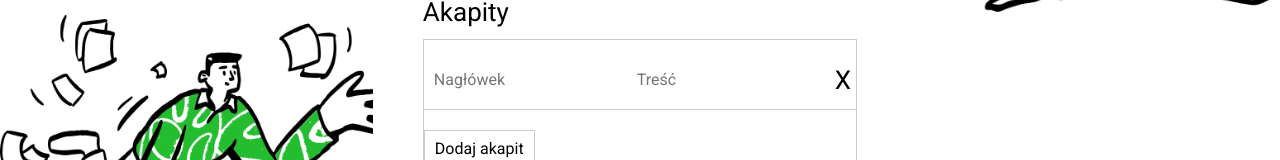
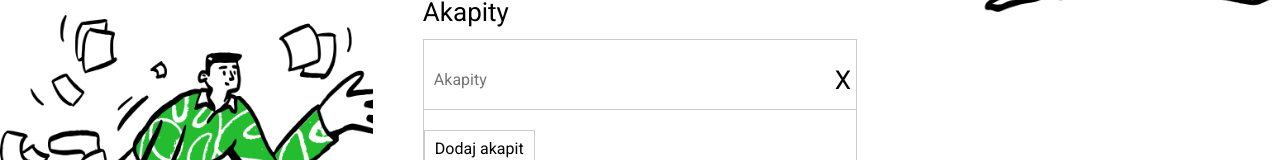
Before and after one commit to inzynieria-oprogramownia/inzynierka-oprogramownia, a React (Vite) app: page /addPost in a window 1280 px wide. Shown: the part 449-609 px from the top of the page. Built offline with nearby package versions, Linux system fonts and the light colour scheme; a web font is replaced by a local one.

Commit message:
connect adding form api

```diff
--- a/src/components/parts/AddingForm.jsx
+++ b/src/components/parts/AddingForm.jsx
@@ -4,20 +4,25 @@
 /* eslint-disable react/no-array-index-key */
 /* eslint-disable jsx-a11y/label-has-associated-control */
 import React, { useState } from 'react'
+import { useSelector } from 'react-redux'
+import axios from 'axios'
 import Select from 'react-select'
 import Input from './Input'
 import '../../styles/AddingForm.css'
 
 const AddingForm = ({ type }) => {
+  const userID = useSelector((state) => state.person.id)
+
   const [formData, setFormData] = useState({
+    userID,
     title: '',
     image: '',
-    recipe: null,
-    personNumber: null,
-    timeToPrepare: null,
+    description: null,
+    people: null,
+    time: null,
     kcal: null,
-    diet: null,
-    sections: [{ sec1: '', sec2: '' }],
+    mealoption: null,
+    sections: [{ name: '', description: '' }],
   })
 
   const options = [
@@ -54,6 +59,38 @@
     }
   }
 
+  const handleAdd = (
+    title,
+    description,
+    sections,
+    image,
+    people,
+    time,
+    kcal,
+    mealoption
+  ) => {
+    if (type === 'recipe') {
+      axios.post('http://localhost/api/api/meal/addMeal.php', {
+        userID,
+        title,
+        description,
+        sections,
+        image,
+        people,
+        time,
+        kcal,
+        mealoption,
+      })
+    } else {
+      axios.post('http://localhost/api/api/users/blog/addPost.php', {
+        title,
+        image,
+        description,
+        sections,
+      })
+    }
+  }
+
   const handleInputChange = (event) => {
     const { name, value } = event.target
     setFormData((prevFormData) => ({
@@ -75,7 +112,7 @@
   const addSectionBox = () => {
     setFormData((prevFormData) => ({
       ...prevFormData,
-      sections: [...prevFormData.sections, { sec1: '', sec2: '' }],
+      sections: [...prevFormData.sections, { name: '', description: '' }],
     }))
   }
 
@@ -90,7 +127,16 @@
 
   const handleFormSubmit = (event) => {
     event.preventDefault()
-    // formData
+    handleAdd(
+      formData.title,
+      formData.description,
+      formData.sections,
+      formData.image,
+      formData.people,
+      formData.time,
+      formData.kcal,
+      formData.mealoption
+    )
   }
   return (
     <div className="addingForm">
@@ -119,11 +165,13 @@
           <>
             <div className="form-textarea">
               <div className="recipe">
-                <label htmlFor="recipe">Przepis (podaj kolejne kroki)</label>
+                <label htmlFor="description">
+                  Przepis (podaj kolejne kroki)
+                </label>
               </div>
               <textarea
-                name="recipe"
-                id="recipe"
+                name="description"
+                id="description"
                 cols="30"
                 rows="10"
                 onChange={handleInputChange}
@@ -133,8 +181,8 @@
             <div>
               <Input
                 label="Dla ilu osób"
-                id="personNumber"
-                name="personNumber"
+                id="people"
+                name="people"
                 type="number"
                 min="1"
                 onChange={handleInputChange}
@@ -143,8 +191,8 @@
             <div>
               <Input
                 label="Czas przygotowania w minutach"
-                id="timeToPrepare"
-                name="timeToPrepare"
+                id="time"
+                name="time"
                 type="number"
                 min="1"
                 onChange={handleInputChange}
@@ -167,7 +215,7 @@
                 onChange={(selectedOption) =>
                   setFormData((prevFormData) => ({
                     ...prevFormData,
-                    diet: selectedOption.value,
+                    mealoption: selectedOption.value,
                   }))
                 }
               />
@@ -180,16 +228,16 @@
             <div className="sections-box" key={index}>
               <Input
                 type="text"
-                name="sec1"
-                placeholder={text.section.sec1}
-                value={ingredient.sec1}
+                name="name"
+                placeholder={text.section.name}
+                value={ingredient.name}
                 onChange={(event) => handleSectionChange(index, event)}
               />
               <Input
                 type={text.section.type}
-                name="sec2"
-                placeholder={text.section.sec2}
-                value={ingredient.sec2}
+                name="description"
+                placeholder={text.section.description}
+                value={ingredient.description}
                 onChange={(event) => handleSectionChange(index, event)}
                 min="1"
               />
--- a/src/hooks/useFetch.js
+++ b/src/hooks/useFetch.js
@@ -7,7 +7,6 @@
   const [error, setError] = useState(null)
 
   useEffect(() => {
-    console.log('kurwa')
     setLoading(true)
     axios
       .get(url)
```
